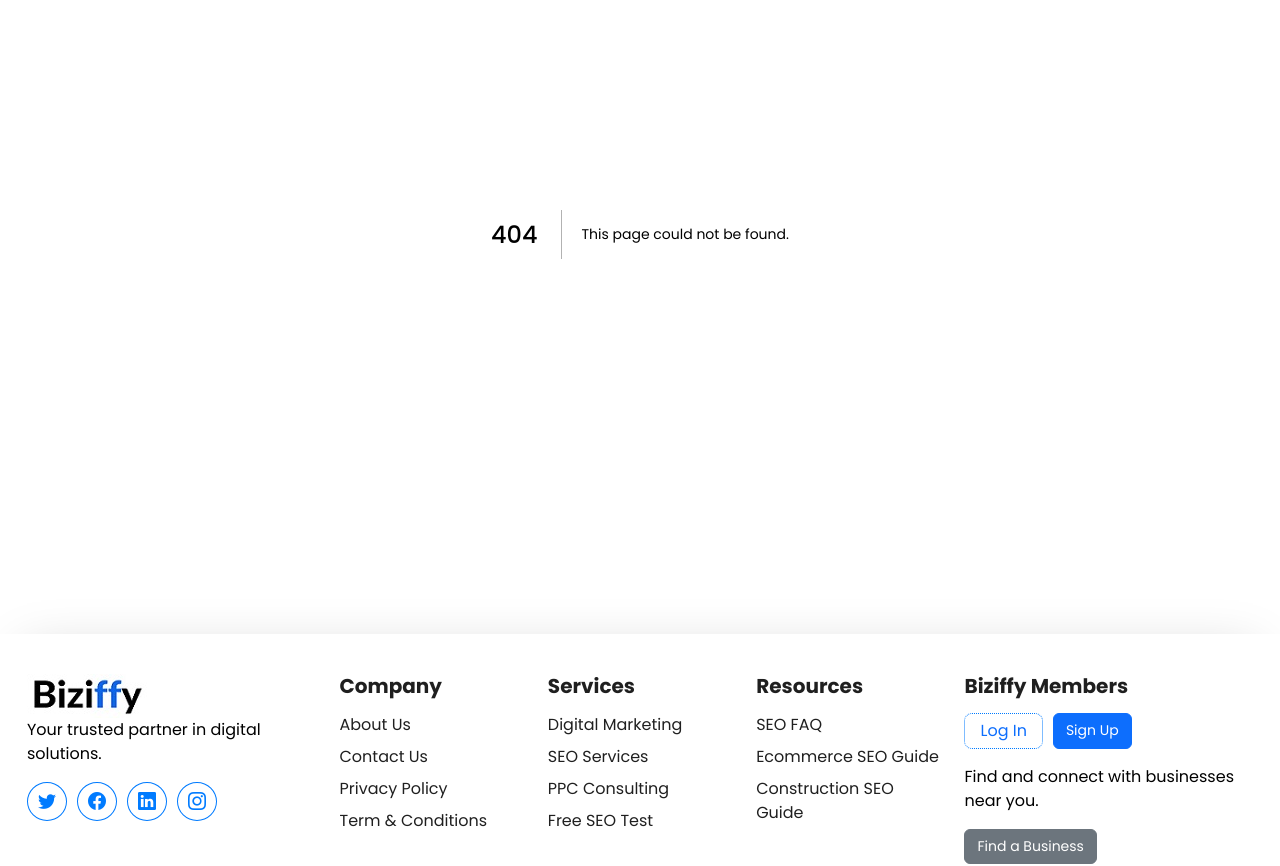
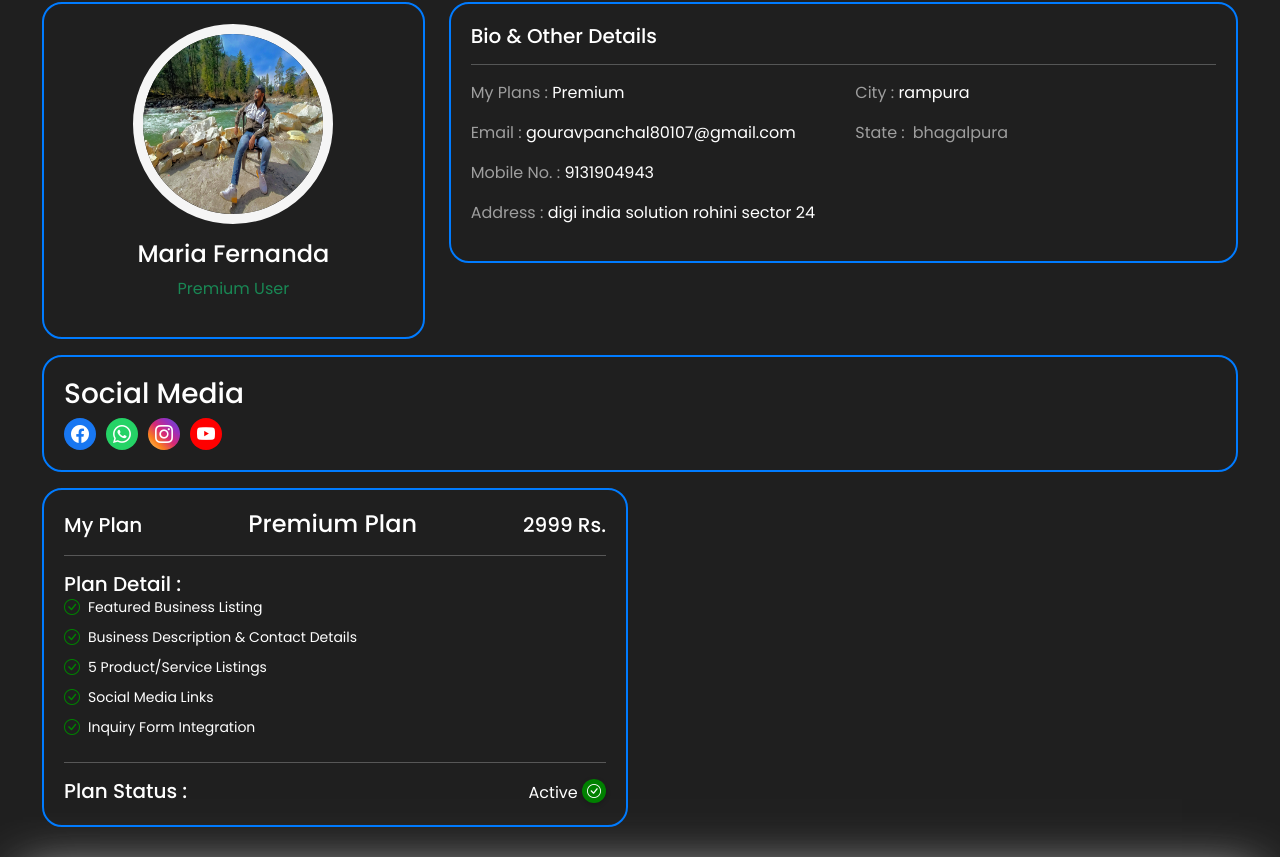
Before and after one commit to vishnugit2024/jd, a Next.js app: page /Pages/Profile in a window 1280 px wide. Before the commit this address had no page. Shown: the part 236-1102 px from the top of the page. Built offline with nearby package versions, Linux system fonts and the light colour scheme.

Commit message:
create profile page

```diff
--- a/src/app/Components/Navbar/Navbar.jsx
+++ b/src/app/Components/Navbar/Navbar.jsx
@@ -181,6 +181,9 @@ const Header = () => {
               <Link href="/Pages/login" className="login-btn me-2">
                 SignIn / Signup
               </Link>
+              <Link href="/Pages/Profile" className="">
+              <i className="bi bi-person-circle"></i>
+              </Link>
             </div>
           </div>
         </div>
--- a/src/app/Components/Navbar/navbar.css
+++ b/src/app/Components/Navbar/navbar.css
@@ -154,10 +154,16 @@
   background-color: white;
   color: white;
   border: 2px solid var(--blue);
-  padding: 8px 15px;
+  padding: 5px 6px;
   border-radius: 30px;
   color: var(--blue);
   text-decoration: none;
+}
+
+.login-btn:focus{
+  background-color: var(--black);
+  color: white;
+  border: none;
 }
 
 @media only screen and (max-width: 768px) {
--- /dev/null
+++ b/src/app/Pages/Profile/page.js
@@ -0,0 +1,142 @@
+import React from 'react'
+import profileImage from "../../Images/gourav.jpg"
+import Image from 'next/image';
+import './profile.css'
+import Link from 'next/link';
+const page = () => {
+
+    const userProfile = {
+        name: "Maria Fernanda",
+        userType: "Premium User",
+        plans: "Premium",
+        email: "gouravpanchal80107@gmail.com",
+        mobile: 9131904943,
+        address: "digi india solution rohini sector 24",
+        city: "rampura",
+        state: "bhagalpura",
+        planDetail: [
+            "Featured Business Listing",
+            "Business Description & Contact Details",
+            "5 Product/Service Listings",
+            "Social Media Links",
+            "Inquiry Form Integration"
+        ]
+    };
+
+    return (
+        <>
+            <section className='profile-section'>
+                <div className="heading-container container">
+                    <h3 className="heading-title text-white">Profile</h3>
+                    <p className="heading-subtitle text-white m-0">View All Your Profile Detail Here.</p>
+                </div>
+                <div className="container mt-5">
+                    <div className="row">
+                        <div className="col-md-4 text-center">
+                            <div className="profile-image-main">
+                                <Image
+                                    src={profileImage}
+                                    alt="Profile"
+                                    className="profile-img"
+                                />
+                                <h3>{userProfile.name}</h3>
+                                <p className="text-success">{userProfile.userType}</p>
+                            </div>
+                        </div>
+                        <div className="col-md-8">
+                            <div className="profile-details">
+                                <h5>Bio & Other Details</h5>
+                                <hr className="border-light" />
+                                <div className="row">
+                                    <div className="col-md-6">
+                                        <p><span>My Plans :</span> {userProfile.plans}</p>
+                                        <p><span>Email :</span> {userProfile.email}</p>
+                                        <p><span>Mobile No. :</span> {userProfile.mobile}</p>
+                                        <p><span>Address :</span> {userProfile.address}</p>
+                                    </div>
+                                    <div className="col-md-6">
+                                        <p><span>City :</span> {userProfile.city}</p>
+                                        <p>
+                                            <span>State :</span>
+                                            <span className="ms-2">{userProfile.state}</span>
+                                        </p>
+                                    </div>
+                                </div>
+                            </div>
+                        </div>
+                        <div className='col-md-12 mt-3'>
+                            <div className='profile-social-media'>
+                                <h3>
+                                    Social Media
+                                </h3>
+                                <div className='social-media-urls'>
+                                    <Link href={'#'}>
+                                        <i className='bi bi-facebook'></i>
+                                    </Link>
+                                    <Link href={'#'}>
+                                        <i className='bi bi-whatsapp'></i>
+                                    </Link>
+                                    <Link href={'#'}>
+                                        <i className='bi bi-instagram'></i>
+                                    </Link>
+                                    <Link href={'#'}>
+                                        <i className='bi bi-youtube'></i>
+                                    </Link>
+                                </div>
+                            </div>
+                        </div>
+                        <div className='col-md-6 mt-3'>
+                            <div className='profile-plan-table'>
+                                <div className='profile-head-plan'>
+                                    <h3>
+                                        My Plan
+                                    </h3>
+                                    <h1>
+                                        Premium Plan
+                                    </h1>
+                                    <h3>
+                                        2999 Rs.
+                                    </h3>
+                                </div>
+                                <hr />
+                                <div className='plan-status'>
+                                    <div>
+                                        <h5>
+                                            Plan Detail :
+                                        </h5>
+                                    <div className='plan-status-active'>
+                                        <ul>
+                                            {userProfile.planDetail.map((item, index) => (
+                                                <li key={index}>
+                                                    <i className="bi bi-check-circle"></i> {item}
+                                                </li>
+                                            ))}
+                                        </ul>
+                                    </div>
+                                    </div>
+                                </div>
+                                <hr />
+                                <div className='plan-status'>
+                                    <div>
+                                        <h5>
+                                            Plan Status :
+                                        </h5>
+                                    </div>
+                                    <div className='plan-status-active'>
+                                        <p>
+                                            Active <i className="bi bi-check-circle"></i>
+                                        </p>
+                                    </div>
+                                </div>
+
+                            </div>
+                        </div>
+                    </div>
+                </div>
+
+            </section>
+        </>
+    )
+}
+
+export default page
--- /dev/null
+++ b/src/app/Pages/Profile/profile.css
@@ -0,0 +1,141 @@
+.profile-img{
+    height: 200px;
+    width: 200px;
+    border-radius: 50%;
+    border: 10px solid whitesmoke;
+}
+
+.profile-section{
+    padding: 5px 30px 30px;
+    background-color: var(--black);
+}
+
+.profile-image-main , .profile-details , .profile-social-media , .profile-plan-table{
+    border: 2px solid var(--blue);
+    border-radius: 20px;
+    padding: 20px;
+    color: white;
+}
+
+.profile-image-main h3{
+    margin-top: 1rem;
+    font-size: 24px;
+    color: white;
+}
+
+.profile-details span{
+    color: rgba(255, 255, 255, 0.568);
+}
+
+.social-media-urls {
+    display: flex;
+    gap: 10px;
+}
+
+.social-media-urls i {
+    color: white;
+    padding: 6px;
+    border-radius: 50%;
+    display: flex;
+    align-items: center;
+    justify-content: center;
+    width: 32px;
+    height: 32px;
+    font-size: 18px;
+}
+
+.social-media-urls a{
+    text-decoration: none;
+}
+
+/* Facebook */
+.social-media-urls .bi-facebook {
+    background-color: #1877F2;
+}
+
+/* WhatsApp */
+.social-media-urls .bi-whatsapp {
+    background-color: #25D366;
+}
+
+/* Instagram */
+.social-media-urls .bi-instagram {
+    background: linear-gradient(45deg, #feda75, #fa7e1e, #d62976, #962fbf, #4f5bd5);
+}
+
+/* YouTube */
+.social-media-urls .bi-youtube {
+    background-color: #FF0000;
+}
+
+.profile-head-plan{
+    display: flex;
+    justify-content: space-between;
+    align-items: center;
+}
+
+.profile-head-plan h3{
+    margin: 0;
+    font-size: 20px;
+}
+.profile-head-plan h1{
+    margin: 0;
+    font-size: 24px;
+
+}
+
+.plan-status{
+    margin-top: 1rem;
+    display: flex;
+    /* gap: 10px; */
+    justify-content: space-between;
+    /* align-items: center; */
+}
+
+.plan-status p{
+    margin: 0;
+}
+
+.plan-status p i {
+    background-color: green;
+    color: white;
+    border-radius: 50%;
+    padding: 6px;
+    font-size: 14px;
+    display: inline-flex;
+    align-items: center;
+    justify-content: center;
+    width: 24px;
+    height: 24px;
+    box-shadow: 0 2px 5px rgba(0, 0, 0, 0.2);
+    transition: all 0.3s ease-in-out;
+}
+
+/* Add hover effect */
+.plan-status p i:hover {
+    transform: scale(1.1);
+    box-shadow: 0 4px 8px rgba(0, 0, 0, 0.3);
+}
+
+.plan-status h5{
+    margin: 0;
+}
+
+.plan-status-active ul {
+    list-style: none;
+    padding: 0;
+    margin: 0;
+}
+
+.plan-status-active li {
+    display: flex;
+    align-items: center;
+    gap: 8px;
+    margin-bottom: 6px;
+    font-size: 14px;
+}
+
+.plan-status-active li i {
+    color: green;
+    font-size: 16px;
+}
--- a/src/app/layout.js
+++ b/src/app/layout.js
@@ -3,7 +3,7 @@ import Navbar from "./Components/Navbar/Navbar";
 import Script from "next/script";
 import Footer from "./Components/Footer/Footer";
 import Enquiryform from "./Components/Enquiryform/Enquiryform";
-
+import './Components/Heading/heading.css'
 export default function RootLayout({ children }) {
   return (
     <html lang="en">
```
Also changed, not shown: src/app/Components/TrustPilot/TrustPilot.jsx (+4 -4 lines), src/app/Pages/corporate-advertise/page.js (+10 -10 lines).
